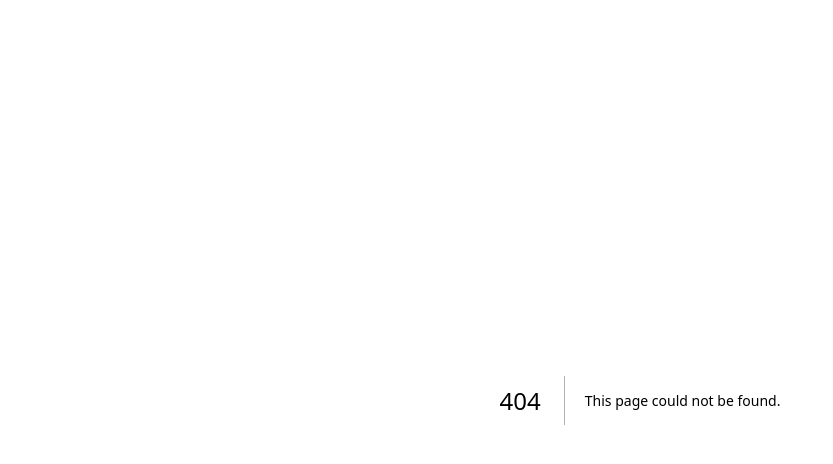
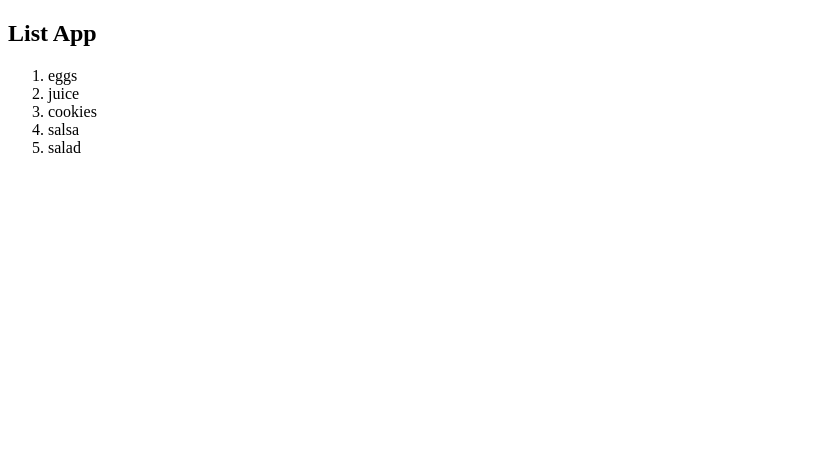
Before and after one commit to franco-ortega/workshop, a Next.js app: page /list in a window 1280 px wide. Before the commit this address had no page. Shown: the top 464 px of the page, without its empty margins (0-833 px from the left). Built offline with nearby package versions, Linux system fonts and the light colour scheme.

Commit message:
create List page

```diff
--- /dev/null
+++ b/app/list/page.js
@@ -0,0 +1,19 @@
+import List from '../components/List/List';
+// import styles from './page.module.css';
+
+export default function Home() {
+	const sampleData = ['eggs', 'juice', 'cookies', 'salsa', 'salad'];
+
+	return (
+		<div>
+			<main>
+				<div>
+					<h2>List App</h2>
+					<p>
+						<List list={sampleData} />
+					</p>
+				</div>
+			</main>
+		</div>
+	);
+}
```
